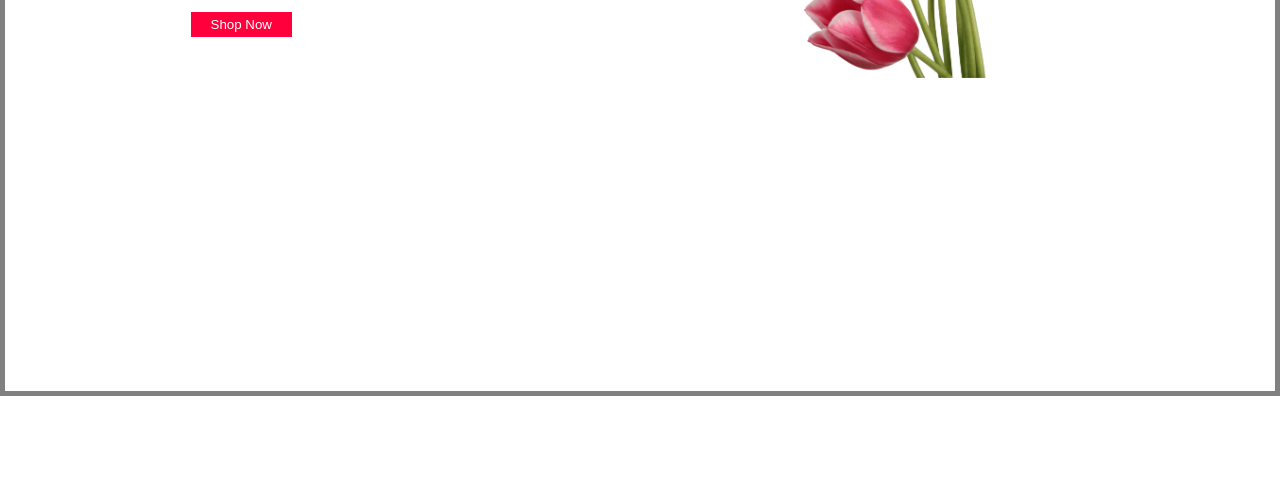
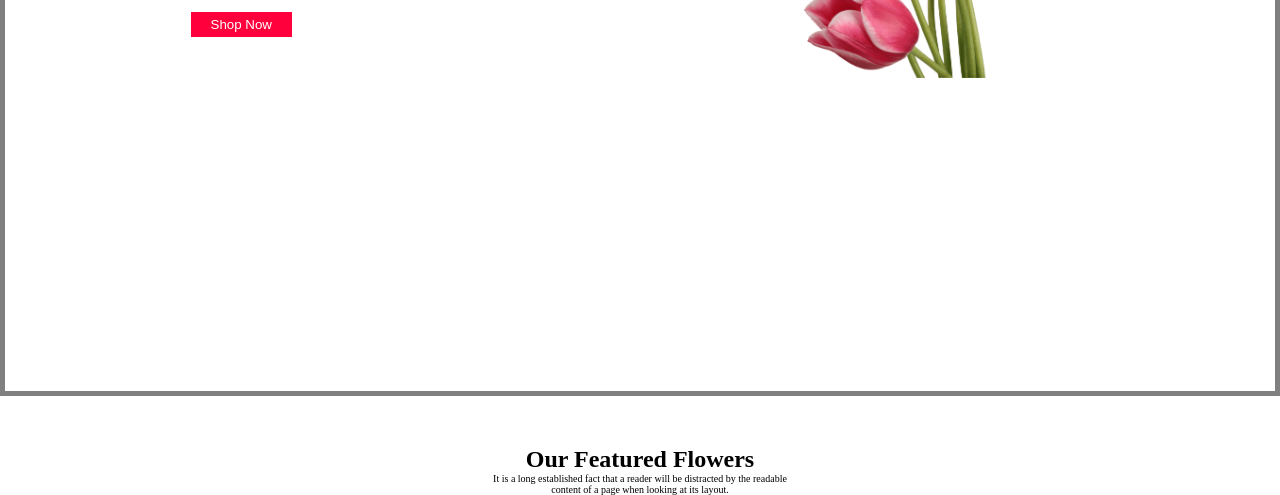
Before and after one commit to gitrahuldas/program1, a plain HTML site: page index.html in a window 1280 px wide. Shown: the part 614-1109 px from the top of the page. Before the commit the page ends 1010 px from the top, so only its background shows below. Drawn offline with Linux system fonts and the light colour scheme.

Commit message:
added the work

```diff
--- a/index.html
+++ b/index.html
@@ -21,9 +21,12 @@
 
             </div>
         </nav>
-        </header>
+    </header>
     <main>
-
+        <div>
+            <h2 class="primary">Our Featured Flowers</h2>
+            <p class="details">It is a long established fact that a reader will be distracted by the readable<br> content of a page when looking at its layout.</p>
+        </div>
     </main>
     <footer>
 
--- a/styles/blog.css
+++ b/styles/blog.css
@@ -36,3 +36,13 @@ margin-bottom: 15px;
   border: none;
   color: white;
 }
+
+.primary{
+  border: none;
+  text-align: center;
+  padding-top: 50px;
+}
+.details {
+  font-size: 10px;
+  text-align: center;
+}
```
